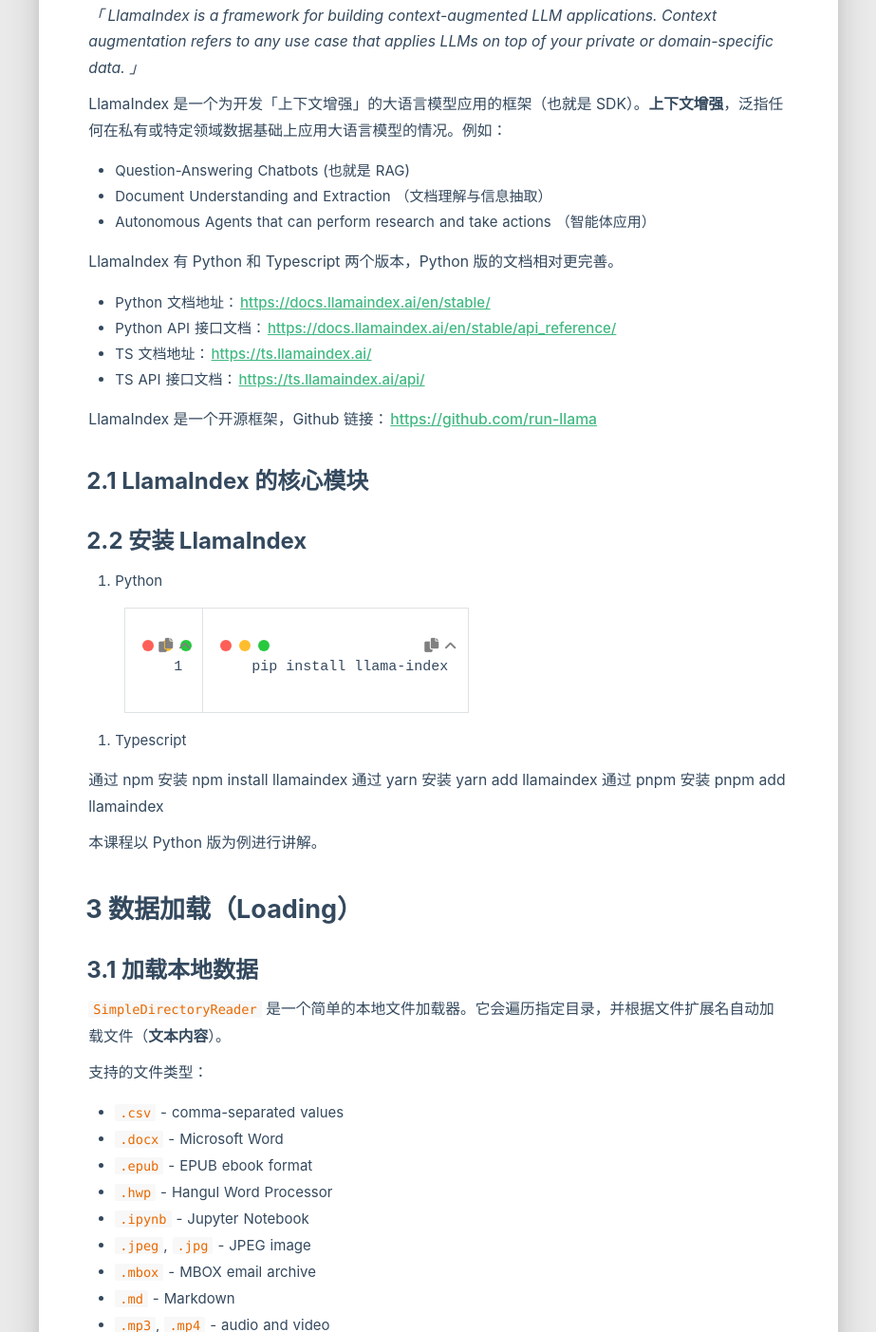
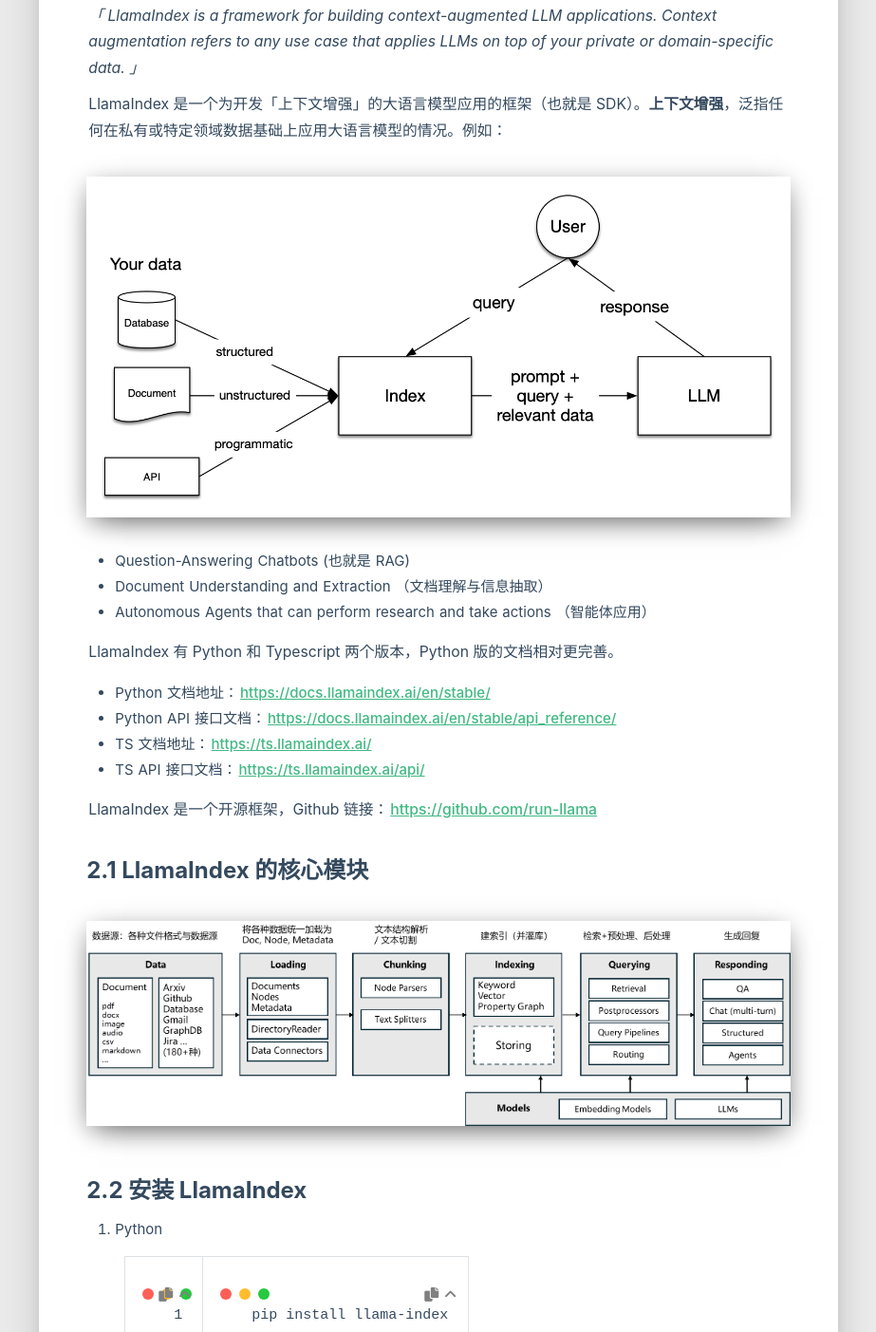
Before and after one commit to TangCharlotte/TangCharlotte.github.io, a plain HTML site: page 2025/03/26/06-LlamaIndex/index.html in a window 1280 px wide. Shown: the part 1886-3289 px from the top of the page at 95% size, without its empty margins (34-957 px from the left). Drawn offline with Linux system fonts and the light colour scheme; some packages are replaced by stand-ins of ours; no server answers; a script that the page names is missing.

Commit message:
Site updated: 2025-03-26 12:56:56

```diff
--- a/2025/03/26/06-LlamaIndex/index.html
+++ b/2025/03/26/06-LlamaIndex/index.html
@@ -366,7 +366,7 @@
 </blockquote>
 <h2 id="2-LlamaIndex-介绍"><a href="#2-LlamaIndex-介绍" class="headerlink" title="2 LlamaIndex 介绍"></a>2 LlamaIndex 介绍</h2><p><em>「 LlamaIndex is a framework for building context-augmented</em> <em>LLM</em> <em>applications. Context augmentation refers to any use case that applies</em> <em>LLMs</em> <em>on top of your private or domain-specific data. 」</em></p>
 <p>LlamaIndex 是一个为开发「上下文增强」的大语言模型应用的框架（也就是 SDK）。<strong>上下文增强</strong>，泛指任何在私有或特定领域数据基础上应用大语言模型的情况。例如：</p>
-
+<img src="/2025/03/26/06-LlamaIndex/1742964772814-2.png" class="">
 
 <ul>
 <li>Question-Answering Chatbots (也就是 RAG)</li>
@@ -381,7 +381,7 @@
 <li>TS API 接口文档：<a target="_blank" rel="noopener" href="https://ts.llamaindex.ai/api/">https://ts.llamaindex.ai/api/</a></li>
 </ul>
 <p>LlamaIndex 是一个开源框架，Github 链接：<a target="_blank" rel="noopener" href="https://github.com/run-llama">https://github.com/run-llama</a></p>
-<h3 id="2-1-LlamaIndex-的核心模块"><a href="#2-1-LlamaIndex-的核心模块" class="headerlink" title="2.1 LlamaIndex 的核心模块"></a>2.1 LlamaIndex 的核心模块</h3>
+<h3 id="2-1-LlamaIndex-的核心模块"><a href="#2-1-LlamaIndex-的核心模块" class="headerlink" title="2.1 LlamaIndex 的核心模块"></a>2.1 LlamaIndex 的核心模块</h3><img src="/2025/03/26/06-LlamaIndex/1742964772814-1.png" class="">
 
 <h3 id="2-2-安装-LlamaIndex"><a href="#2-2-安装-LlamaIndex" class="headerlink" title="2.2 安装 LlamaIndex"></a>2.2 安装 LlamaIndex</h3><ol>
 <li>Python</li>
```
Also changed, not shown: 2025/03/26/06-LlamaIndex/1742964772814-1.png (renamed from 2025/02/08/01-大模型应用开发基础/1742964772814-1.png), 2025/03/26/06-LlamaIndex/1742964772814-2.png (renamed from 2025/02/08/01-大模型应用开发基础/1742964772814-2.png).
